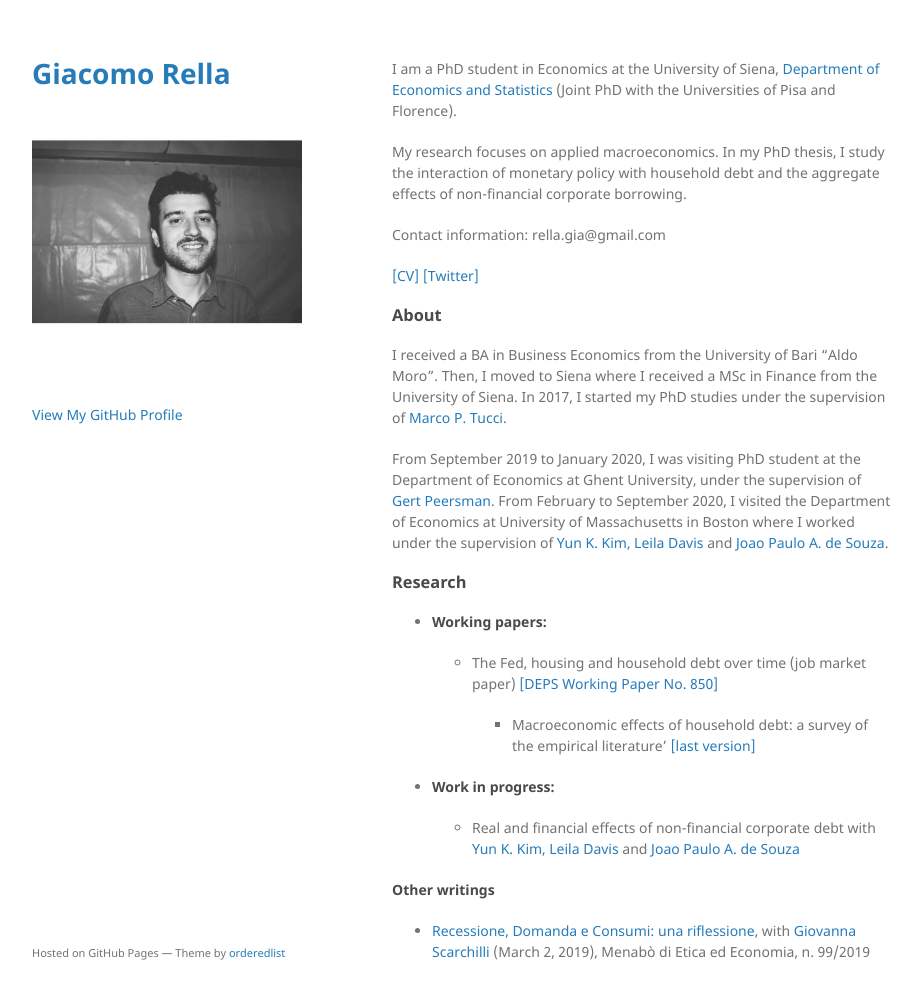
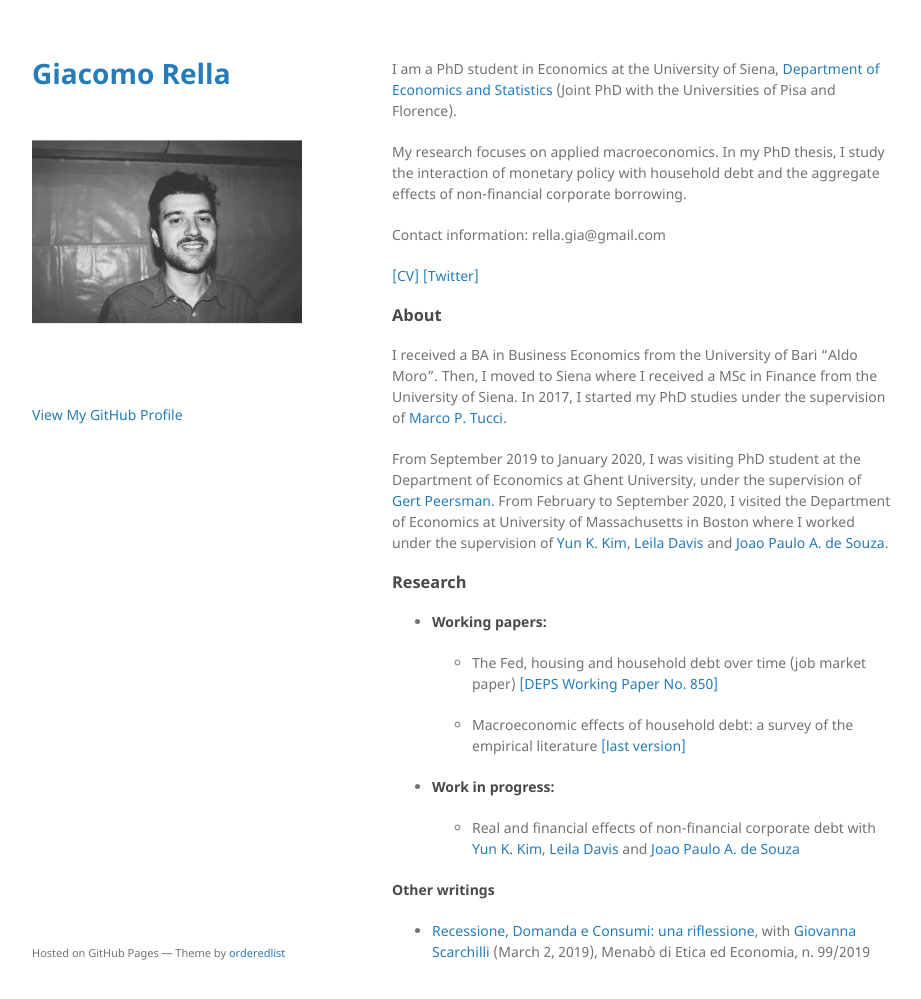
Before and after one commit to giacomorella/giacomorella.github.io, a Jekyll site: the page built from index.md, in a window 1280 px wide and 1032 px high. Shown: the top 999 px of the window, without its empty margins (178-1099 px from the left). Built offline with Jekyll 4.4.1, drawn with Linux system fonts in a browser that asks for light colours; the repository's description, which GitHub fills in, is left out.

```diff
--- a/index.md
+++ b/index.md
@@ -23,7 +23,7 @@ From September 2019 to January 2020, I was visiting PhD student at the Departmen
 
 	-   The Fed, housing and household debt over time (job market paper) [[DEPS Working Paper No. 850]](https://www.deps.unisi.it/sites/st02/files/allegatiparagrafo/02-03-2021/850.pdf)
 
-         -   Macroeconomic effects of household debt: a survey of the empirical literature' [[last version]](./assets/survey_rella.pdf)
+	-   Macroeconomic effects of household debt: a survey of the empirical literature [[last version]](./assets/survey_rella.pdf)
 
 - #### Work in progress:
 
```
